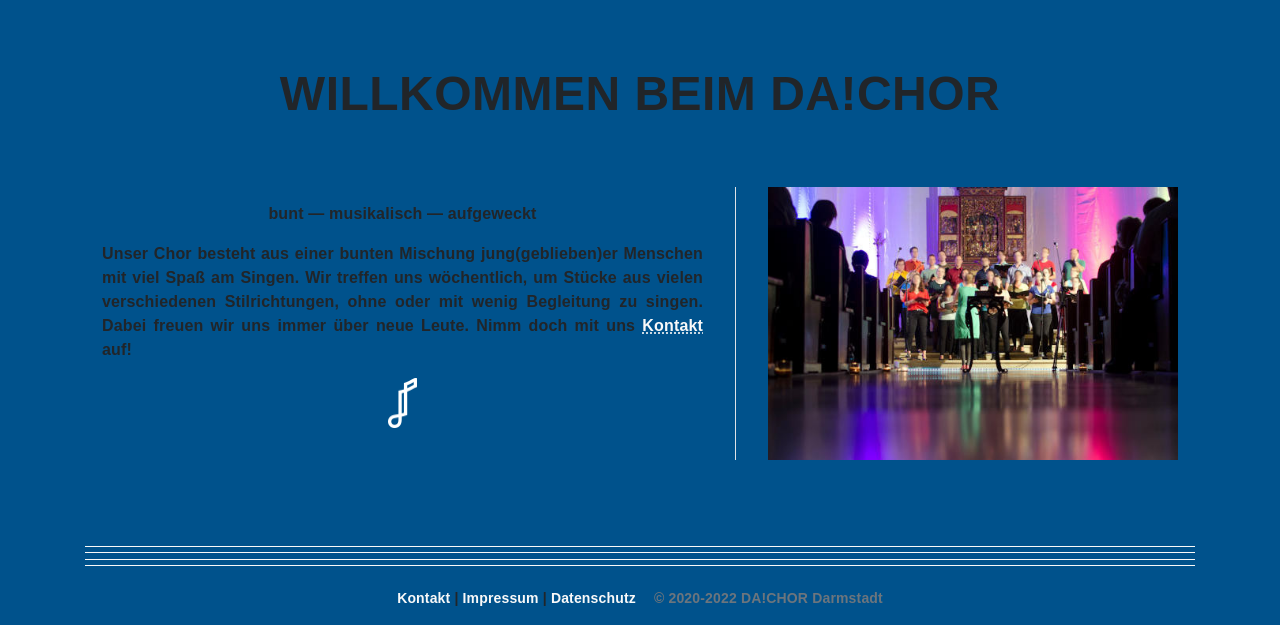
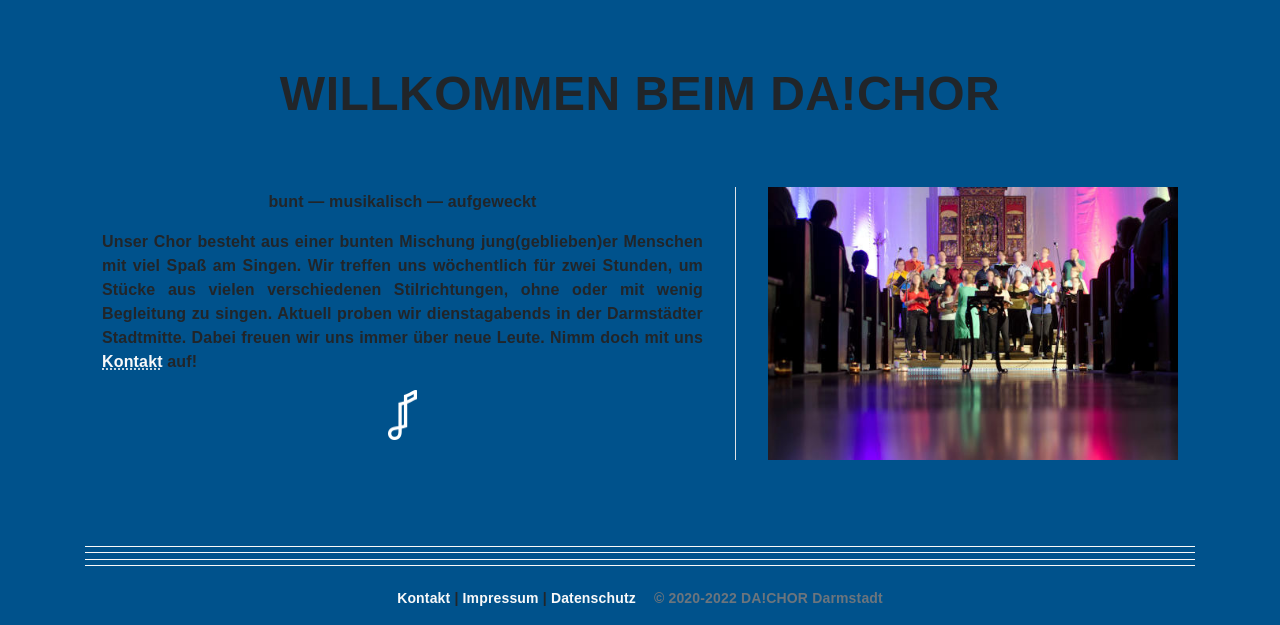
Before and after one commit to geislern/DACHOR-Website, a Django app: page / in a window 1280 px wide. Shown: the part 269-894 px from the top of the page. Run offline with Django 3.2, Linux system fonts and the light colour scheme; some libraries are stand-ins or nearby versions; some web fonts are replaced.

Commit message:
add rough location and time of rehearsals

```diff
--- a/dachor_website/templates/dachor_website/homepage.html
+++ b/dachor_website/templates/dachor_website/homepage.html
@@ -11,9 +11,11 @@
             </p>
             <p class="text-justify">
                 Unser Chor besteht aus einer bunten Mischung jung(geblieben)er Menschen mit viel Spaß am
-                Singen. Wir treffen uns wöchentlich, um Stücke aus vielen verschiedenen Stilrichtungen, ohne oder mit
-                wenig Begleitung zu singen. Dabei freuen wir uns immer über neue Leute. Nimm doch mit uns
+                Singen. Wir treffen uns wöchentlich für zwei Stunden, um Stücke aus vielen verschiedenen Stilrichtungen,
+                ohne oder mit wenig Begleitung zu singen. Aktuell proben wir dienstagabends in der Darmstädter
+                Stadtmitte. Dabei freuen wir uns immer über neue Leute. Nimm doch mit uns
                 <a href="{% url 'website:contact' %}">Kontakt</a> auf!
+
             </p>
             <p>
                 <img
```
